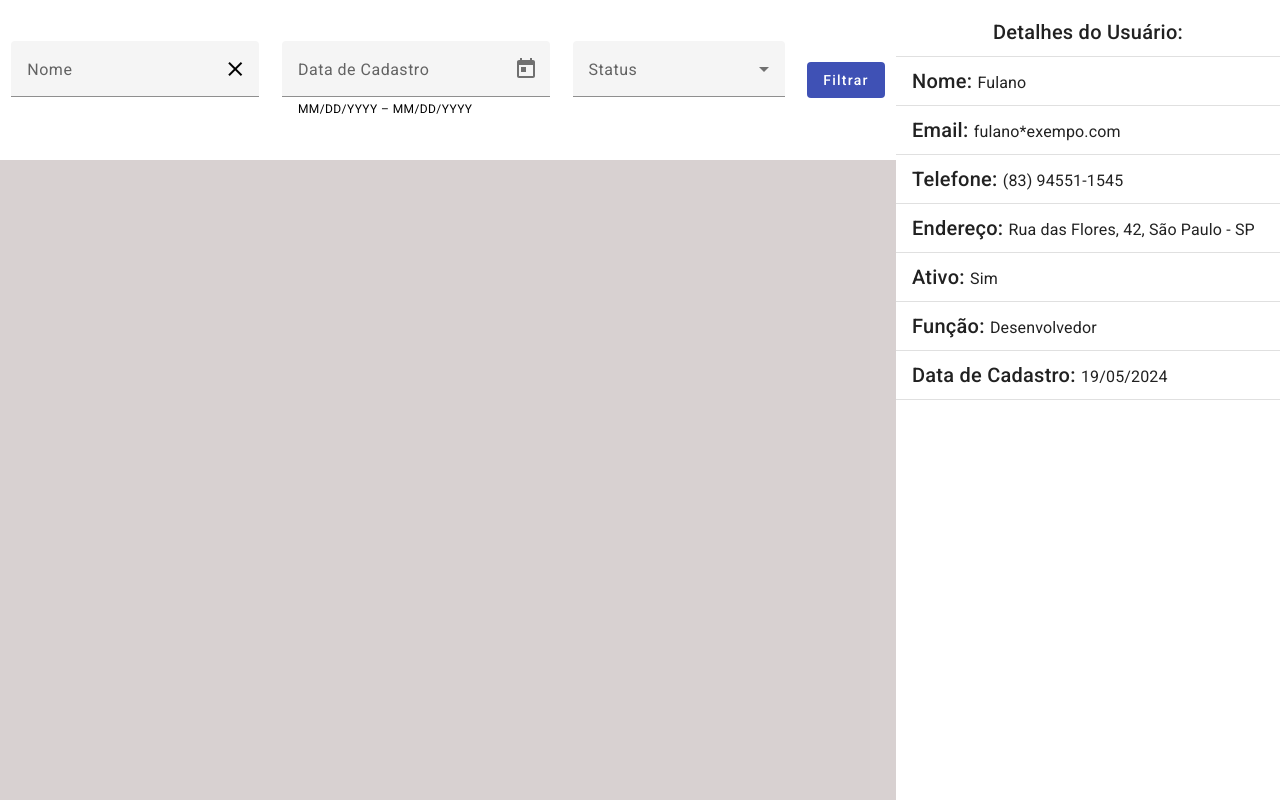
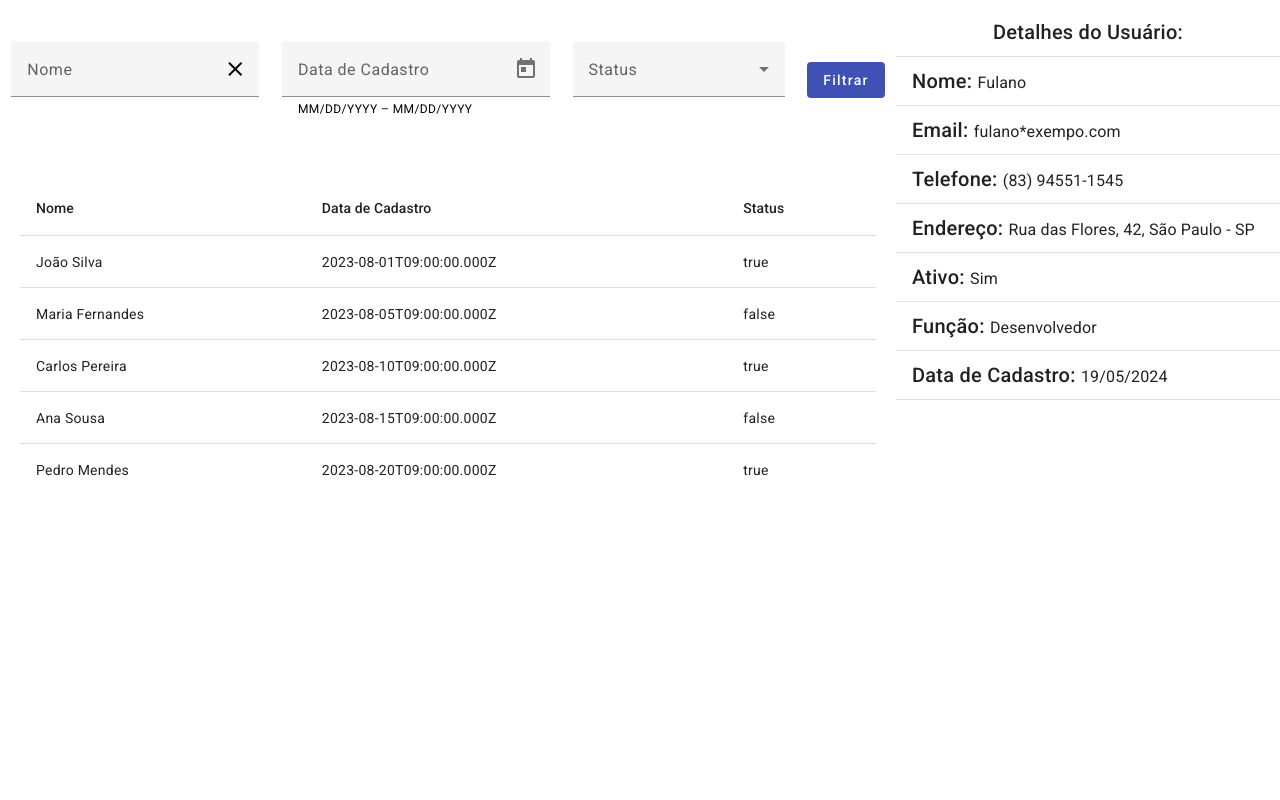
Before and after one commit to jackson-vip/Projeto_Filtro-de-Lista-de-Usu-rios, an Angular app in the folder users-filter-project/: page / in a window 1280 px wide. Built offline with nearby package versions, Linux system fonts and the light colour scheme.

Commit message:
80. Criação do Layout do Componente de Tabela

```diff
--- a/users-filter-project/src/app/app.component.html
+++ b/users-filter-project/src/app/app.component.html
@@ -6,7 +6,7 @@
     </div>
     <div class="main-left-div">
       <!-- conteúdo da Div esquerda (80% de altura) -->
-
+      <app-users-list></app-users-list>
     </div>
   </div>
   <div class="right-div">
--- a/users-filter-project/src/app/app.component.scss
+++ b/users-filter-project/src/app/app.component.scss
@@ -19,7 +19,7 @@
 .main-left-div {
   height: 80%;
   /* Ocupa 80% da altura do seu contêiner pai */
-  background-color: #d8d1d1;
+  // background-color: #d8d1d1;
 }
 
 .right-div {
--- a/users-filter-project/src/app/components/components.module.ts
+++ b/users-filter-project/src/app/components/components.module.ts
@@ -4,6 +4,7 @@
 import { AngularMaterialModule } from "../angular-material/angular-material.module";
 
 import { UserDetailsComponent } from './user-details/user-details.component';
+import { UsersListComponent } from './users-list/users-list.component';
 import { FilterComponent } from './filter/filter.component';
 import { CommonModule } from "@angular/common";
 
@@ -11,6 +12,7 @@
   declarations:[
     UserDetailsComponent,
     FilterComponent,
+    UsersListComponent,
   ],
   imports:[
     AngularMaterialModule,
@@ -21,6 +23,7 @@
   exports:[
     UserDetailsComponent,
     FilterComponent,
+    UsersListComponent,
   ]
 })
 
--- /dev/null
+++ b/users-filter-project/src/app/components/users-list/users-list.component.html
@@ -0,0 +1,25 @@
+<div class="users-list">
+  <table mat-table [dataSource]="usersList">
+
+    <!-- Coluna Nome -->
+    <ng-container matColumnDef="name">
+      <th mat-header-cell *matHeaderCellDef> Nome </th>
+      <td mat-cell *matCellDef="let element" class="users-list__item" (click)="onUserSelected(element)"> {{ element.nome }} </td>
+    </ng-container>
+
+    <!-- Coluna Data de Cadastro -->
+    <ng-container matColumnDef="date">
+      <th mat-header-cell *matHeaderCellDef> Data de Cadastro </th>
+      <td mat-cell *matCellDef="let element" class="users-list__item" (click)="onUserSelected(element)"> {{ element.dataCadastro }} </td>
+    </ng-container>
+
+    <!-- Coluna Status -->
+    <ng-container matColumnDef="status">
+      <th mat-header-cell *matHeaderCellDef> Status </th>
+      <td mat-cell *matCellDef="let element" class="users-list__item" (click)="onUserSelected(element)"> {{ element.ativo }} </td>
+    </ng-container>
+
+    <tr mat-header-row *matHeaderRowDef="displayedColumns"></tr>
+    <tr mat-row *matRowDef="let row; columns: displayedColumns;"></tr>
+  </table>
+</div>
--- /dev/null
+++ b/users-filter-project/src/app/components/users-list/users-list.component.scss
@@ -0,0 +1,9 @@
+.users-list {
+  width: 100%;
+  height: 100%;
+  padding: 20px;
+
+  &__item {
+    cursor: pointer;
+  }
+}
--- /dev/null
+++ b/users-filter-project/src/app/components/users-list/users-list.component.ts
@@ -0,0 +1,19 @@
+import { Component } from '@angular/core';
+import { IUser } from '../../interfaces/user/user.interface';
+import { UsersList } from '../../data/users-list';
+
+@Component({
+  selector: 'app-users-list',
+  templateUrl: './users-list.component.html',
+  styleUrl: './users-list.component.scss'
+})
+export class UsersListComponent {
+
+  displayedColumns: string[] = ['name', 'date', 'status'];
+  usersList: IUser[] = UsersList;
+
+  onUserSelected(user: IUser) {
+    console.log(user);
+
+  }
+}
```
Also changed, not shown: users-filter-project/src/app/angular-material/angular-material.module.ts (+9 -7 lines).
